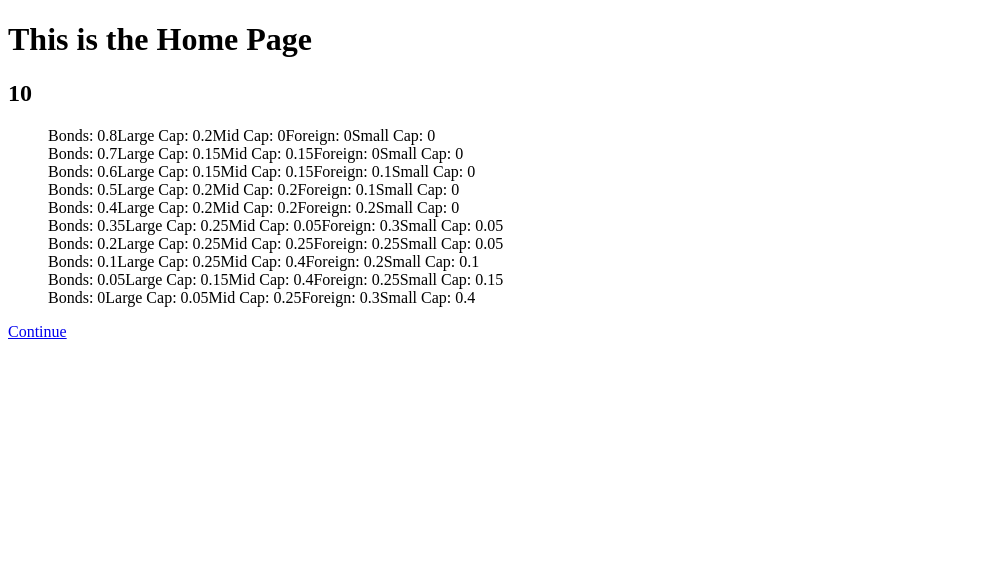
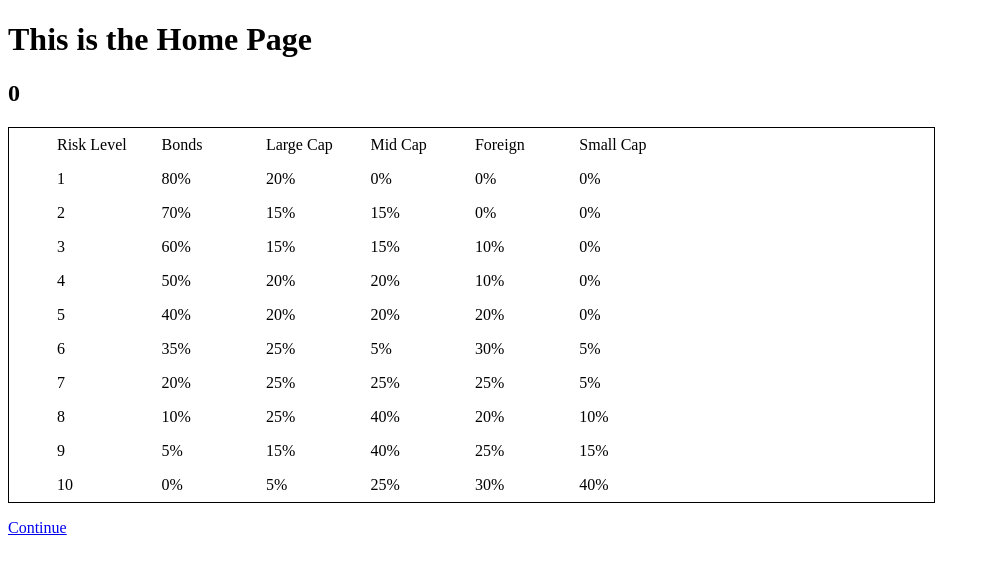
Before and after one commit to echen831/finance_advisor, a React (Create React App) app: page /#/ in a window 1280 px wide. Shown: the top 574 px of the page, without its empty margins (0-990 px from the left). Built offline with nearby package versions, Linux system fonts and the light colour scheme.

Commit message:
add basic styling

```diff
--- a/src/components/App.css
+++ b/src/components/App.css
@@ -1,3 +1,7 @@
 ul, li {
     list-style: none;
 }
+
+.App {
+    width: 100%;
+}
--- a/src/components/calculator/calculator.jsx
+++ b/src/components/calculator/calculator.jsx
@@ -1,10 +1,10 @@
-import React from 'react';
+import React, { useState, useEffect } from 'react';
 import { connect } from 'react-redux';
 import { rebalance } from '../../util/rebalance';
 
 const Calculator = (props) => {
 
-    const test = rebalance([1,2,3,4,5], [5,4,3,2,1])
+    const test = rebalance([2,1,0,-1,-2], Object.keys(props.data))
 
     return (
         <div>
@@ -27,7 +27,7 @@ const mSTP = (state) => {
     const currentIdx = state.entities.current.currentIdx
     return {
         data: state.entities.riskLevels[currentIdx],
-        riskLevelIdx: currentIdx + 1
+        riskLevelIdx: currentIdx
     }
 }
 
--- a/src/components/home/home.css
+++ b/src/components/home/home.css
@@ -1,3 +1,10 @@
+.risk-container {
+    width: 70%;
+    display: grid;
+    grid-template-columns: repeat(1, auto);
+    border: 1px solid black;
+}
+
 .risk {
     display: flex;
     cursor: pointer;
@@ -8,6 +15,11 @@
     border-radius: 4px;
 }
 
+.risk li {
+    width: 10%;
+    margin: .5rem;
+}
+
 .selected {
     background-color: chartreuse;
 }
--- a/src/components/home/home.jsx
+++ b/src/components/home/home.jsx
@@ -19,22 +19,28 @@ const Home = (props) => {
         <div className='home-container'>
             <h1>This is the Home Page</h1>
             <h2>{currIdx}</h2>
-            <ul>
+            <ul className='risk-container'>
                 {props.riskLevels.map((risk, idx) => {
                     const highlighted = currIdx === idx ? "risk selected" : 'risk'
                     return (
-
-                        <div key={idx} className={highlighted} onClick={() => handleUpdate(idx)}>
-                            <li>Bonds: {risk['Bonds']}</li>
-                            <li>Large Cap: {risk['Large Cap']}</li>
-                            <li>Mid Cap: {risk['Mid Cap']}</li>
-                            <li>Foreign: {risk['Foreign']}</li>
-                            <li>Small Cap: {risk['Small Cap']}</li>
+                        idx === 0 ?
+                        <div className='risk'>
+                                <li>Risk Level</li>
+                                {Object.keys(risk).map(key => (
+                                    <li key={key}>{key}</li>
+                                ))}
+                        </div>
+                        : <div key={idx} className={highlighted} onClick={() => handleUpdate(idx)}>
+                            <li>{idx}</li>
+                                {Object.keys(risk).map(key => (
+                                    <li key={key}>{risk[key] * 100}%</li>
+                                ))}
                         </div>
                     )
                 } )}
             </ul>
-            <Link to='/calculator' style={currIdx === 10 ? { pointerEvents: "none" } : null}>Continue</Link>
+            <p><Link to='/calculator' style={currIdx === 0 ? { pointerEvents: "none" } : null}>Continue</Link></p>
+
         </div>
     )
 }
--- a/src/index.js
+++ b/src/index.js
@@ -9,7 +9,7 @@ document.addEventListener('DOMContentLoaded', () => {
   const preloadedState = {
     entities: {
       riskLevels: RiskLevels,
-      current: {currentIdx: 10}
+      current: {currentIdx: 0}
     }
   }
   const store = configureStore(preloadedState);
--- a/src/risk_levels.json
+++ b/src/risk_levels.json
@@ -1,4 +1,11 @@
 [
+    {
+        "Bonds": null,
+        "Large Cap": null,
+        "Mid Cap": null,
+        "Foreign": null,
+        "Small Cap": null
+    },
     {
         "Bonds": 0.8,
         "Large Cap": 0.2,
--- a/src/util/rebalance.js
+++ b/src/util/rebalance.js
@@ -1,8 +1,7 @@
 const { MaxHeap } = require('./max_heap');
 const { MinHeap } = require('./min_heap');
 
-export const rebalance = (arr1, arr2) => {
-    let diff = findDiff(arr1, arr2);
+export const rebalance = (diff, keys) => {
     let heaps = buildMinMaxHeap(diff);
     let minHeap = heaps[0];
     let maxHeap = heaps[1];
@@ -15,12 +14,12 @@ export const rebalance = (arr1, arr2) => {
         let d = min.val + max.val;
 
         if (d === 0) {
-            res.push(`Move ${round(max.val)} from Index ${max.idx} to ${min.idx}`)
+            res.push(`Move $${round(max.val)} from ${keys[max.idx]} to ${keys[min.idx]}`)
         } else if (d > 0) {
-            res.push(`Move ${round(Math.abs(min.val))} from Index ${max.idx} to ${min.idx}`)
+            res.push(`Move $${round(Math.abs(min.val))} from ${keys[max.idx]} to ${keys[min.idx]}`)
             maxHeap.insert(d, max.idx)
         } else {
-            res.push(`Move ${round(Math.abs(max.val))} from Index ${max.idx} to ${min.idx}`)
+            res.push(`Move $${round(Math.abs(max.val))} from ${keys[max.idx]} to ${keys[min.idx]}`)
             minHeap.insert(d, min.idx)
         }
     }
```
Also changed, not shown: 1 other file (tests, documents, lock files or other folders).
